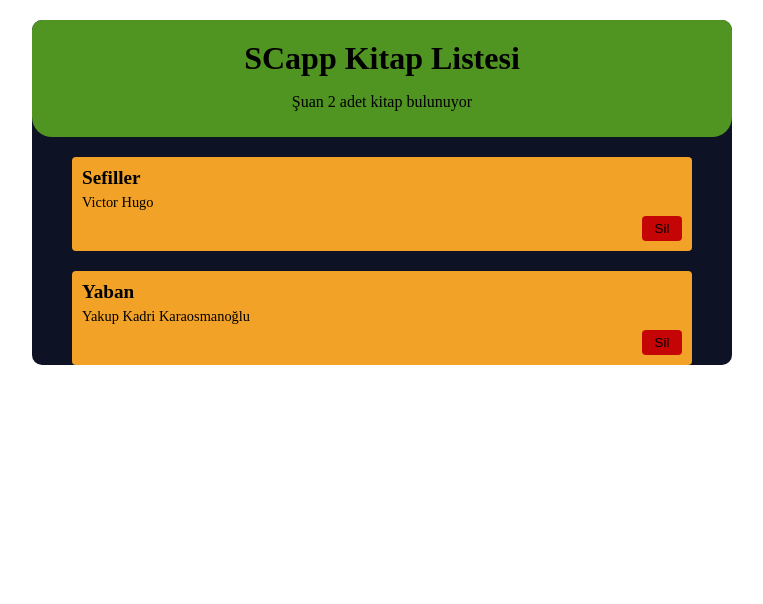
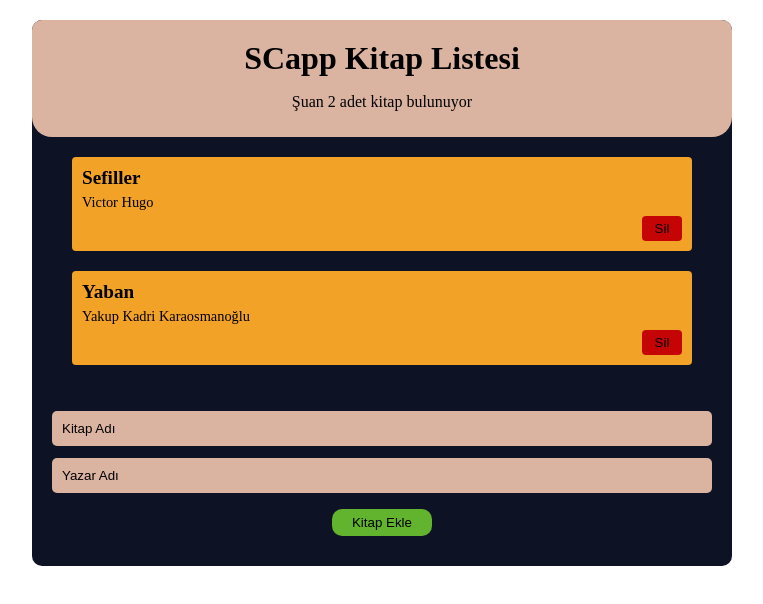
Before and after one commit to sdnrcvk/React-BookList-App, a React (Create React App) app: page / in a window 1280 px wide. Shown: the top 604 px of the page, without its empty margins (258-1021 px from the left). Built offline with nearby package versions, Linux system fonts and the light colour scheme; the HTML template or start-up script is replaced by a standard one.

Commit message:
BookForm component created

```diff
--- a/src/App.js
+++ b/src/App.js
@@ -1,6 +1,7 @@
 import BookContextProvider from "./contexts/bookContext";
 import Navbar from "./components/Navbar";
 import BookList from "./components/BookList";
+import BookForm from "./components/BookForm";
 
 function App() {
   return (
@@ -8,6 +9,7 @@ function App() {
       <BookContextProvider>
         <Navbar/>
         <BookList/>
+        <BookForm/>
       </BookContextProvider>
     </div>
   );
--- /dev/null
+++ b/src/components/BookForm.js
@@ -0,0 +1,26 @@
+import React,{useContext,useState} from 'react'
+import { BookContext } from '../contexts/bookContext'
+
+export default function BookForm() {
+
+  const {addBook}=useContext(BookContext);
+  const [title,setTitle]=useState("");
+  const [author,setAuthor]=useState("");
+
+  const handleSubmit=(e)=>{
+    e.preventDefault(); //varsayılan özelliklerini yok edelim
+    //console.log(title,author);
+
+    addBook(title,author);
+    setTitle("");
+    setAuthor("");
+  }
+
+  return (
+    <form onSubmit={handleSubmit}>
+        <input type="text" placeholder='Kitap Adı' value={title} onChange={(e)=>setTitle(e.target.value)}/>
+        <input type="text" placeholder='Yazar Adı' value={author} onChange={(e)=>setAuthor(e.target.value)}/>
+        <input type="submit" value="Kitap Ekle" />
+    </form>
+  )
+}
--- a/src/index.css
+++ b/src/index.css
@@ -9,7 +9,7 @@
 .navbar{
   padding: 10px 20px;
   text-align: center;
-  background-color: #509422;
+  background-color: #dbb3a1;
   border-radius: 10px 10px 20px 20px;
 }
 
@@ -54,7 +54,7 @@
 }
 
 .book-list button:hover{
-  opacity: 0.9;
+  opacity: 0.7;
 }
 
 .empty{
@@ -62,3 +62,36 @@
   text-align: center;
   color: #f3a228;
 }
+
+form{
+  padding: 20px;
+}
+
+input[type="text"]{
+  width: 100%;
+  padding: 10px;
+  box-sizing: border-box;
+  margin: 6px 0;
+  background: #dbb3a1;
+  color:#000;
+  border: 0;
+  border-radius: 5px;
+}
+
+::placeholder{
+  color: #000000;
+}
+
+input[type="submit"]{
+  margin: 10px auto;
+  background: #62b32d;
+  border: 0;
+  border-radius: 10px;
+  padding: 6px 20px;
+  display: block;
+  cursor: pointer;
+}
+
+input[type="submit"]:hover{
+  opacity: 0.7;
+}
```
